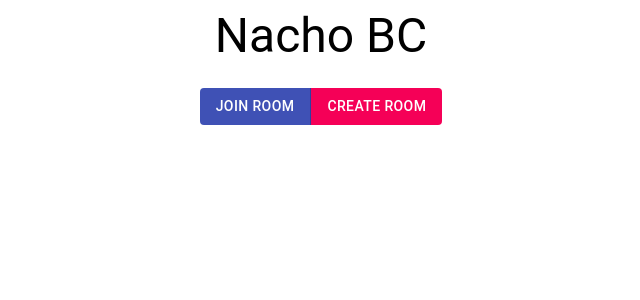
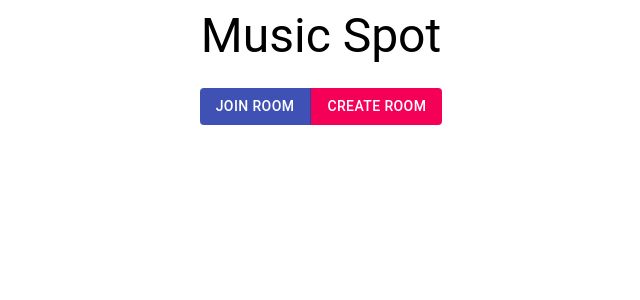
Before and after one commit to shivanshsinghal107/Music-Spot, a React app in the folder frontend/: page / in a window 1280 px wide. Shown: the top 300 px of the page, without its empty margins (319-959 px from the left). Built offline with nearby package versions, Linux system fonts and the light colour scheme; no server answers; the HTML template or start-up script is replaced by a standard one.

Commit message:
Changed app name to music spot

```diff
--- a/frontend/src/components/Home.js
+++ b/frontend/src/components/Home.js
@@ -29,7 +29,7 @@ export default class Home extends Component {
             <Grid container spacing={3}>
                 <Grid item xs={12} align="center">
                     <Typography variant="h3" component="h3">
-                        Nacho BC
+                        Music Spot
                     </Typography>
                 </Grid>
                 <Grid item xs={12} align="center">
--- a/frontend/templates/frontend/index.html
+++ b/frontend/templates/frontend/index.html
@@ -3,7 +3,7 @@
 <head>
     <meta charset="UTF-8" />
     <meta name='viewport' content='width=device-width, initial-scale=1' />
-    <title>Music Controller</title>
+    <title>Music Spot</title>
     {% load static %}
     <script src="https://ajax.googleapis.com/ajax/libs/jquery/3.5.1/jquery.min.js"></script>
     <link
```
